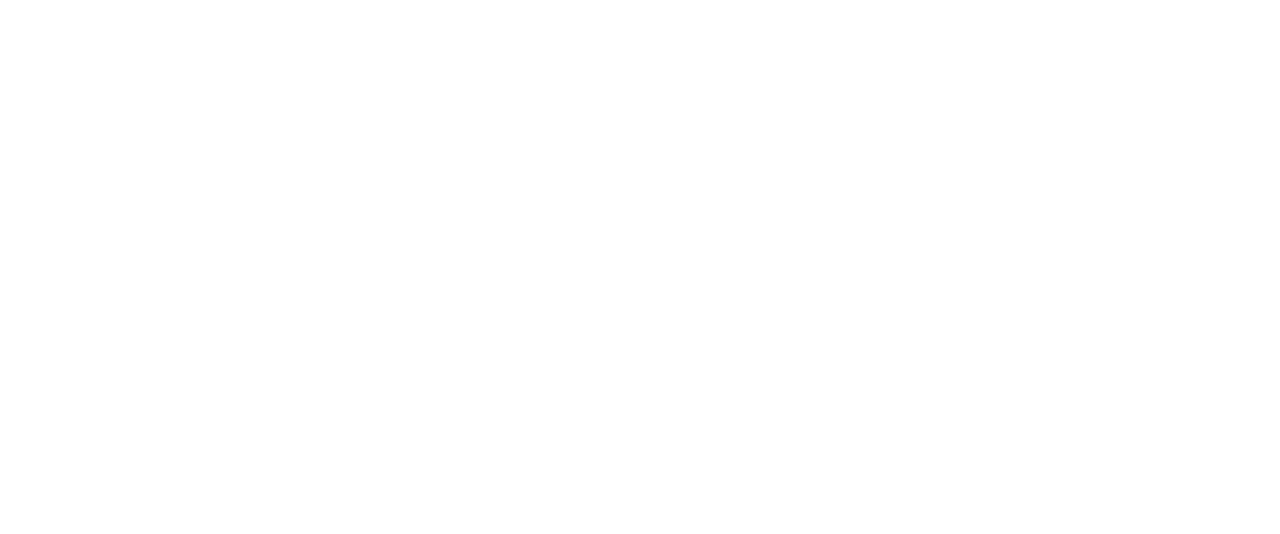
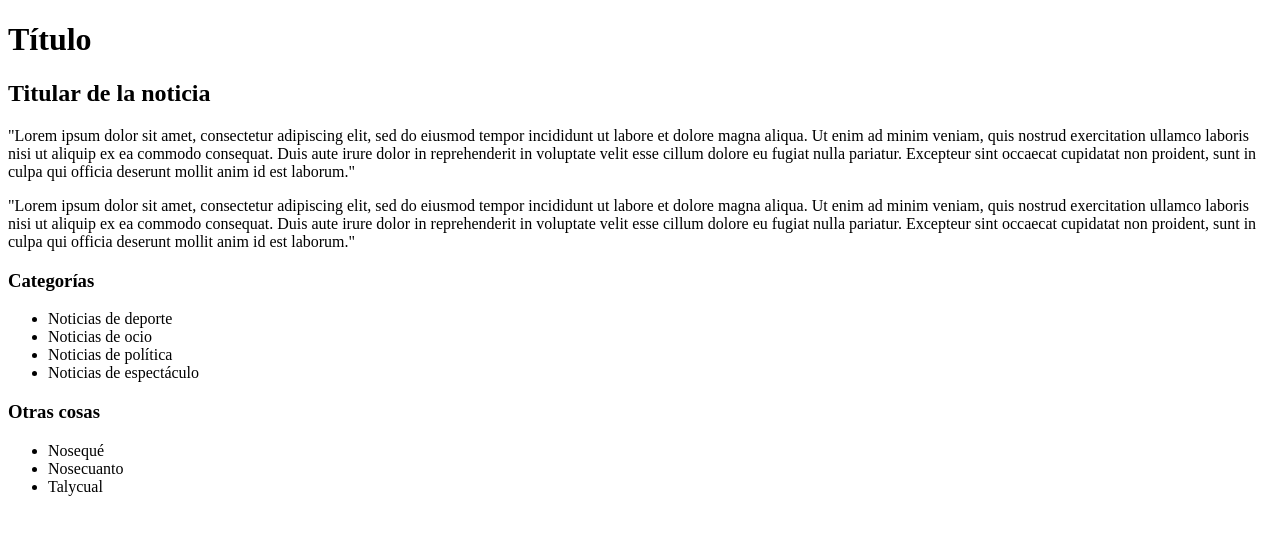
Before and after one commit to TelasGonzas/layout-exercise, a plain HTML site: page index.html in a window 1280 px wide. Drawn offline with Linux system fonts and the light colour scheme.

```diff
--- a/index.html
+++ b/index.html
@@ -12,7 +12,39 @@
 </head>
 
 <body>
-
+  <header>
+    <h1>Título</h1>
+  </header>
+  <main>
+    <h2>Titular de la noticia</h2>
+    <p>"Lorem ipsum dolor sit amet, consectetur adipiscing elit, sed do eiusmod tempor incididunt ut labore et dolore
+      magna
+      aliqua. Ut enim ad minim veniam, quis nostrud exercitation ullamco laboris nisi ut aliquip ex ea commodo
+      consequat. Duis
+      aute irure dolor in reprehenderit in voluptate velit esse cillum dolore eu fugiat nulla pariatur. Excepteur sint
+      occaecat cupidatat non proident, sunt in culpa qui officia deserunt mollit anim id est laborum."</p>
+    <p>"Lorem ipsum dolor sit amet, consectetur adipiscing elit, sed do eiusmod tempor incididunt ut labore et dolore
+      magna
+      aliqua. Ut enim ad minim veniam, quis nostrud exercitation ullamco laboris nisi ut aliquip ex ea commodo
+      consequat. Duis
+      aute irure dolor in reprehenderit in voluptate velit esse cillum dolore eu fugiat nulla pariatur. Excepteur sint
+      occaecat cupidatat non proident, sunt in culpa qui officia deserunt mollit anim id est laborum."</p>
+    <aside>
+      <h3>Categorías</h3>
+      <ul>
+        <li>Noticias de deporte</li>
+        <li>Noticias de ocio</li>
+        <li>Noticias de política</li>
+        <li>Noticias de espectáculo</li>
+      </ul>
+      <h3>Otras cosas</h3>
+      <ul>
+        <li>Nosequé</li>
+        <li>Nosecuanto</li>
+        <li>Talycual</li>
+      </ul>
+    </aside>
+  </main>
 </body>
 
 </html>
```
